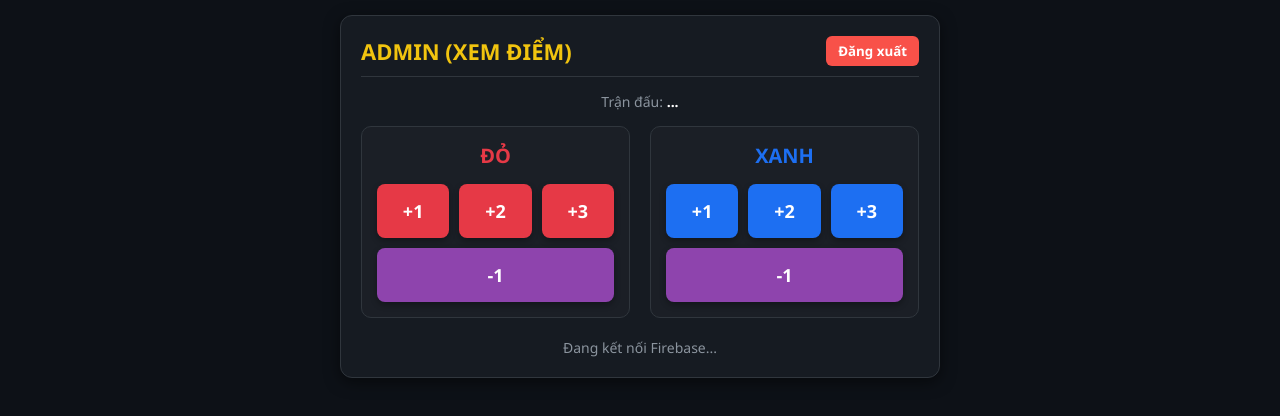
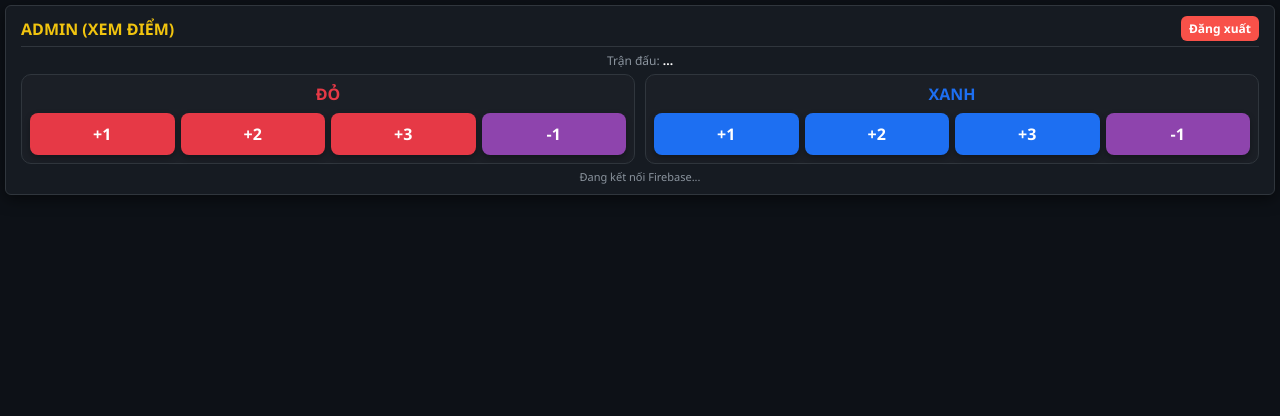
Before and after one commit to voduongmaiviet/chamdiem, a plain HTML site: page judge.html in a window 1280 px wide. Drawn offline with Linux system fonts and the light colour scheme; some packages are replaced by stand-ins of ours; no server answers; sample sign-in values are in the browser's storage; a script that the page names is missing.

Commit message:
Add files via upload

```diff
--- a/judge.html
+++ b/judge.html
@@ -3,7 +3,7 @@
 <head>
   <meta charset="utf-8">
   <title>Trọng tài</title>
-  <meta name="viewport" content="width=device-width,initial-scale=1">
+  <meta name="viewport" content="width=device-width, initial-scale=1.0, maximum-scale=1.0, user-scalable=no">
   <script src="https://cdn.jsdelivr.net/npm/sweetalert2@11"></script>
   <style>
     :root{
@@ -35,68 +35,60 @@
     .status{margin-top:20px;font-size:14px;color:#8b949e;text-align:center}
     .match-id { font-size:14px; color:#8b949e; text-align: center; margin-bottom: 10px; }
 
-    /* --- GIỮ NGUYÊN CÁC CSS CŨ CỦA BẠN VÀ THÊM ĐOẠN DƯỚI ĐÂY VÀO CUỐI --- */
-
-/* Tối ưu hóa khi màn hình xoay ngang (Landscape) trên thiết bị di động */
-@media screen and (orientation: landscape) and (max-height: 600px) {
+    /* --- ĐOẠN ĐÃ SỬA: Tối ưu hóa xoay ngang triệt để cho mọi loại điện thoại --- */
+    @media screen and (orientation: landscape) {
       body {
-    padding: 5px; /* Giảm padding viền ngoài để tăng diện tích hiển thị */
+        padding: 5px;
       }
-
       .judge-card {
-    max-width: 100%; /* Tràn màn hình ngang */
+        max-width: 100% !important; /* Ép tràn hết chiều ngang điện thoại */
         padding: 10px 15px;
         border-radius: 6px;
       }
-
       .header-area {
-    margin-bottom: 8px;
+        margin-bottom: 5px;
         padding-bottom: 5px;
       }
-
       h2 {
-    font-size: 18px; /* Thu nhỏ tiêu đề */
+        font-size: 16px;
       }
-
+      .btn-logout {
+        padding: 4px 8px;
+        font-size: 12px;
+      }
       .match-id {
-    margin-bottom: 8px;
-    font-size: 13px;
+        margin-bottom: 5px;
+        font-size: 12px;
       }
-
-  /* Chia Đỏ và Xanh thành 2 cột song song chiếm trọn màn hình */
+      /* Ép 2 khối ĐỎ - XANH nằm song song 2 bên màn hình */
       .teams {
-    display: flex;
-    flex-direction: row; /* Ép nằm ngang song song */
+        display: flex !important;
+        flex-direction: row !important;
         gap: 10px;
         margin-top: 5px;
       }
-
       .team-box {
-    flex: 1;
-    min-width: 0; /* Bỏ min-width cũ để không bị vỡ bố cục */
+        flex: 1 !important;
+        min-width: 0 !important; /* Xóa bỏ min-width cũ để không bị đẩy xuống hàng */
         padding: 8px;
       }
-
       .team-title {
         margin-bottom: 8px;
         font-size: 16px;
       }
-
-  /* Đẩy các nút điểm lên hàng ngang hoặc lưới thu nhỏ để trọng tài dễ bấm bằng 2 ngón cái */
+      /* Ép 4 nút của mỗi bên xếp thành 1 hàng ngang duy nhất */
       .buttons {
-    display: grid;
-    grid-template-columns: repeat(4, 1fr); /* Xếp 4 nút thành 1 hàng ngang duy nhất */
+        display: grid !important;
+        grid-template-columns: repeat(4, 1fr) !important;
         gap: 6px;
       }
-
       .btn {
-    padding: 12px 5px; /* Thu hẹp chiều cao nút để vừa màn hình ngang */
+        padding: 10px 2px; /* Thu nhỏ chiều cao để vừa khít màn hình, không bị cuộn xuống */
         font-size: 16px;
       }
-
       .status {
-    margin-top: 10px;
-    font-size: 12px;
+        margin-top: 5px;
+        font-size: 11px;
       }
     }
   </style>
@@ -140,16 +132,13 @@
   import { initializeApp } from "https://www.gstatic.com/firebasejs/12.3.0/firebase-app.js";
   import { getDatabase, ref, push, set, onValue } from "https://www.gstatic.com/firebasejs/12.3.0/firebase-database.js";
 
-  // 1. Kiểm tra quyền đăng nhập từ localStorage
   const userRole = localStorage.getItem("userRole");
   const username = localStorage.getItem("username");
 
-  // SỬA LỖI: Cho phép admin hoặc tài khoản có role dạng judge truy cập
   if (!userRole || (userRole !== "admin" && !userRole.startsWith("judge"))) {
     window.location.href = "index.html";
   }
 
-  // Hiển thị tiêu đề động dựa trên loại tài khoản
   const judgeTitleEl = document.getElementById("judgeTitle");
   if (userRole === "admin") {
     judgeTitleEl.textContent = "ADMIN (XEM ĐIỂM)";
@@ -173,12 +162,12 @@
   const db = getDatabase(app);
 
   const matchIdEl = document.getElementById("matchId");
-  const statusLine = document.getElementById("statusLine");
+  const statusLine = document.getElementById;
+  const statusLineEl = document.getElementById("statusLine");
 
   let currentMatchId = null;
   let currentState = "idle";
 
-  // 2. Theo dõi Trận đấu hiện tại từ Control
   onValue(ref(db, "/currentMatchId"), snap=>{
     if(snap.exists() && snap.val()){
       currentMatchId = snap.val();
@@ -188,18 +177,16 @@
         if(ss.exists()){
           const s = ss.val();
           currentState = s.status;
-          statusLine.textContent = "Trạng thái trận: " + currentState.toUpperCase();
+          statusLineEl.textContent = "Trạng thái trận: " + currentState.toUpperCase();
         }
       });
     } else {
       matchIdEl.textContent = "Chưa mở trận";
-      statusLine.textContent = "Chờ Admin thiết lập trận đấu...";
+      statusLineEl.textContent = "Chờ Admin thiết lập trận đấu...";
     }
   });
 
-  // 3. Hàm gửi điểm (Vote) lên hệ thống xử lý trùng đòn
   async function sendVote(side, delta){
-    // SỬA LỖI: Cấu trúc lại lệnh chặn lọt dữ liệu khi có lỗi
     if(!currentMatchId){
       Swal.fire({
         icon: 'warning',
@@ -223,32 +210,28 @@
     const vRef = push(ref(db, "/votes/" + currentMatchId));
     await set(vRef,{ judgeId: userRole, side, delta: Number(delta), ts: Date.now() });
 
-    statusLine.textContent = `✅ Đã chấm: ${delta > 0 ? '+' : ''}${delta} cho bên ${side.toUpperCase()}`;
+    statusLineEl.textContent = `✅ Đã chấm: ${delta > 0 ? '+' : ''}${delta} cho bên ${side.toUpperCase()}`;
     disableButtons();
   }
 
-  // Gán sự kiện click cho các nút điểm
   document.querySelectorAll("[data-delta]").forEach(btn=>{
     btn.addEventListener("click", ()=> sendVote(btn.dataset.side, btn.dataset.delta));
   });
 
-  // Khóa nút 800ms chống double-click hoặc bấm nhầm
   function disableButtons(){
     document.querySelectorAll("[data-delta]").forEach(b=> b.disabled = true);
     setTimeout(()=> document.querySelectorAll("[data-delta]").forEach(b=> b.disabled = false), 800);
   }
 
-  // Kiểm tra trạng thái mạng
   onValue(ref(db,".info/connected"), snap=>{
     if(!snap.val()) {
-      statusLine.textContent = "❌ Mất kết nối mạng!";
-      statusLine.style.color = "#f85149";
+      statusLineEl.textContent = "❌ Mất kết nối mạng!";
+      statusLineEl.style.color = "#f85149";
     } else {
-      statusLine.style.color = "#8b949e";
+      statusLineEl.style.color = "#8b949e";
     }
   });
 
-  // Xử lý đăng xuất
   document.getElementById("btnLogout").addEventListener("click", () => {
     localStorage.clear();
     window.location.href = "index.html";
```
Lines whose indentation alone changed are shown as unchanged.
